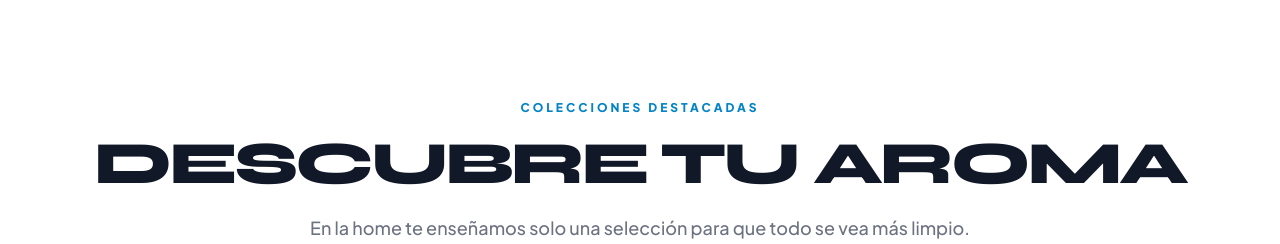
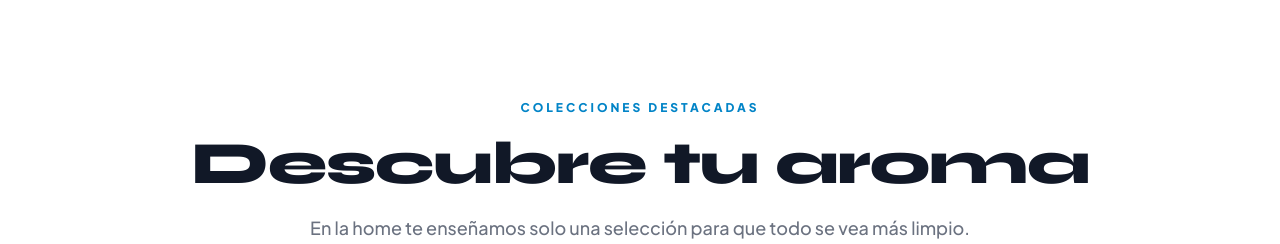
Before and after one commit to Lokeyokeria/HueleQueFlipas, a React (Vite) app: page / in a window 1280 px wide. Shown: the part 1360-1604 px from the top of the page. Built offline with nearby package versions, Linux system fonts and the light colour scheme.

Commit message:
Update App.tsx

```diff
--- a/App.tsx
+++ b/App.tsx
@@ -171,17 +171,11 @@ const HomeCollectionSection: React.FC<HomeCollectionSectionProps> = ({
       ? 'text-sky-700'
       : 'text-sky-600';
 
-  const titleClasses = dark
-    ? 'text-white'
-    : 'text-gray-900';
+  const titleClasses = dark ? 'text-white' : 'text-gray-900';
 
-  const descriptionClasses = dark
-    ? 'text-gray-200'
-    : 'text-gray-600';
+  const descriptionClasses = dark ? 'text-gray-200' : 'text-gray-600';
 
-  const countClasses = dark
-    ? 'text-gray-300'
-    : 'text-gray-500';
+  const countClasses = dark ? 'text-gray-300' : 'text-gray-500';
 
   const buttonClasses = dark
     ? 'inline-flex items-center justify-center px-8 py-4 rounded-full bg-white text-gray-900 font-black uppercase tracking-widest text-xs sm:text-sm hover:bg-sky-100 transition'
@@ -904,7 +898,7 @@ const App: React.FC = () => {
                 Colecciones destacadas
               </span>
 
-              <h2 className="text-4xl md:text-6xl font-black uppercase tracking-tighter font-syne mt-4 mb-5">
+              <h2 className="text-3xl sm:text-4xl md:text-6xl font-black tracking-tight font-syne mt-4 mb-5 leading-[1.1] text-gray-900">
                 Descubre tu aroma
               </h2>
 
```
